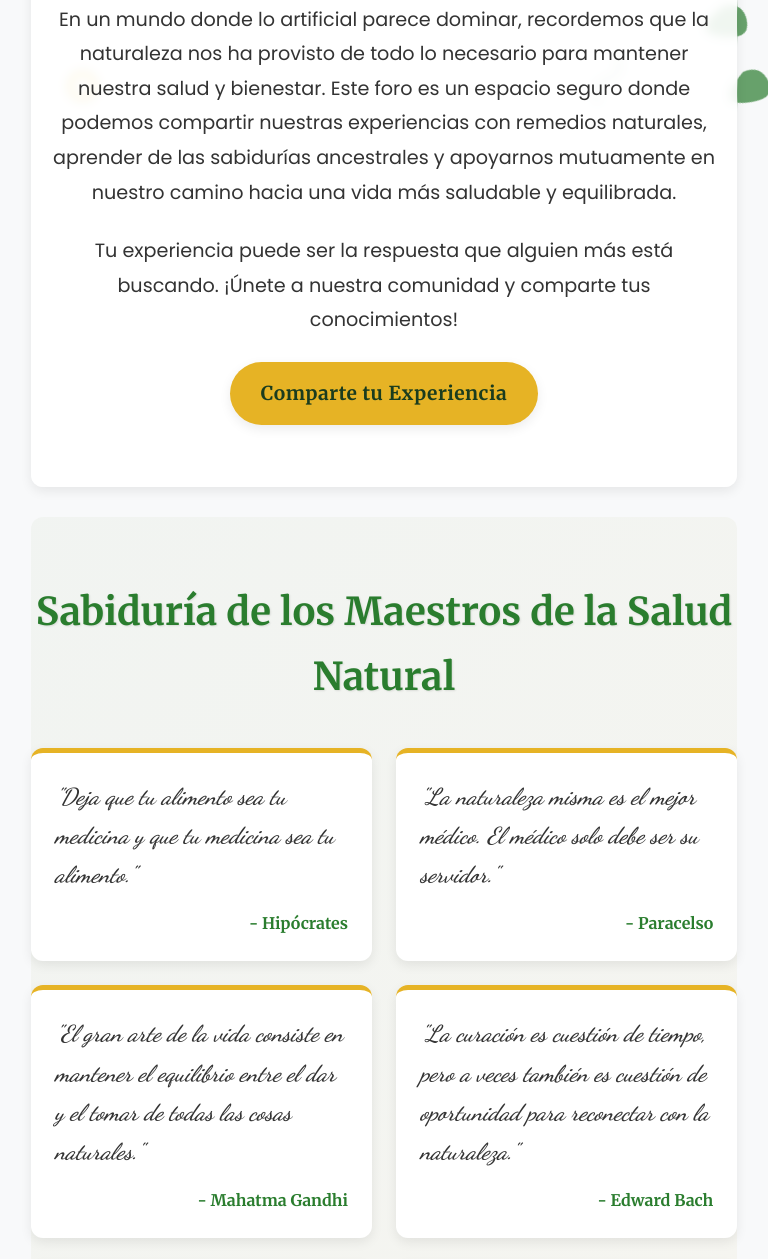
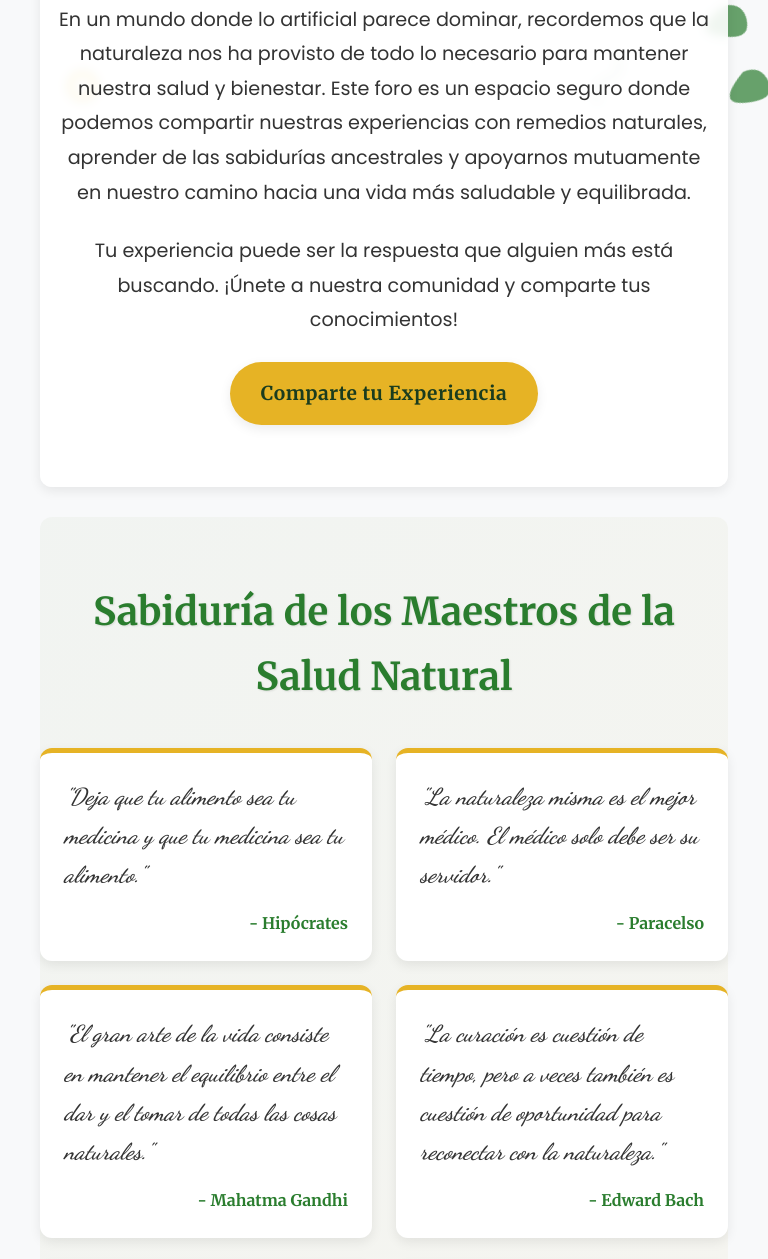
Before and after one commit to pensamientoincansable/El-encuentro-de-los-remedios, a plain HTML site: page index.html in a window 768 px wide. Shown: the part 652-1911 px from the top of the page. Drawn offline with Linux system fonts and the light colour scheme.

Commit message:
Update index.html

```diff
--- a/index.html
+++ b/index.html
@@ -4,7 +4,7 @@
     <meta charset="UTF-8">
     <meta name="viewport" content="width=device-width, initial-scale=1.0">
     <title>El Encuentro de los Remedios - Foro de Salud Natural</title>
-    <!-- Nuevas fuentes más atractivas -->
+    <!-- Fuentes atractivas -->
     <link href="https://fonts.googleapis.com/css2?family=Poppins:wght@300;400;500;600;700&family=Merriweather:wght@300;400;700&family=Dancing+Script:wght@400;500;600;700&display=swap" rel="stylesheet">
     <!-- Íconos -->
     <link rel="stylesheet" href="https://cdnjs.cloudflare.com/ajax/libs/font-awesome/6.4.0/css/all.min.css">
@@ -46,6 +46,7 @@
             max-width: 1200px;
             margin: 0 auto;
             padding: 0 clamp(1rem, 4vw, 2rem);
+            width: 100%;
         }
 
         /* Nueva tipografía más atractiva */
@@ -780,6 +781,21 @@
             color: #aaa;
         }
 
+        /* Mejoras de márgenes para vista de ordenador en móviles */
+        @media (min-width: 768px) and (max-width: 1024px) {
+            .container {
+                padding: 0 2rem;
+            }
+
+            .welcome-section,
+            .quotes-section,
+            .forum-section,
+            .studies-section {
+                margin-left: 0.5rem;
+                margin-right: 0.5rem;
+            }
+        }
+
         /* Responsive para móviles */
         @media (max-width: 768px) {
             .logo-small {
@@ -1038,7 +1054,7 @@
                 <div class="footer-section">
                     <h3>Contacto</h3>
                     <p>info@encuentrodelosremedios.com</p>
-                    <p>+34 912 345 678</p>
+                    <!-- Teléfono eliminado según solicitud -->
                 </div>
             </div>
             <div class="footer-bottom">
@@ -1142,7 +1158,8 @@
         // Añadir un nuevo comentario
         function addComment(author, title, content) {
             const date = new Date();
-            const formattedDate = `${date.getDate()} de ${getMonthName(date.getMonth())}, ${date.getFullYear()}`;
+            // Forzar el año 2025
+            const formattedDate = `${date.getDate()} de ${getMonthName(date.getMonth())}, 2025`;
 
             // Guardar en localStorage
             const savedComments = localStorage.getItem('forumComments');
```
